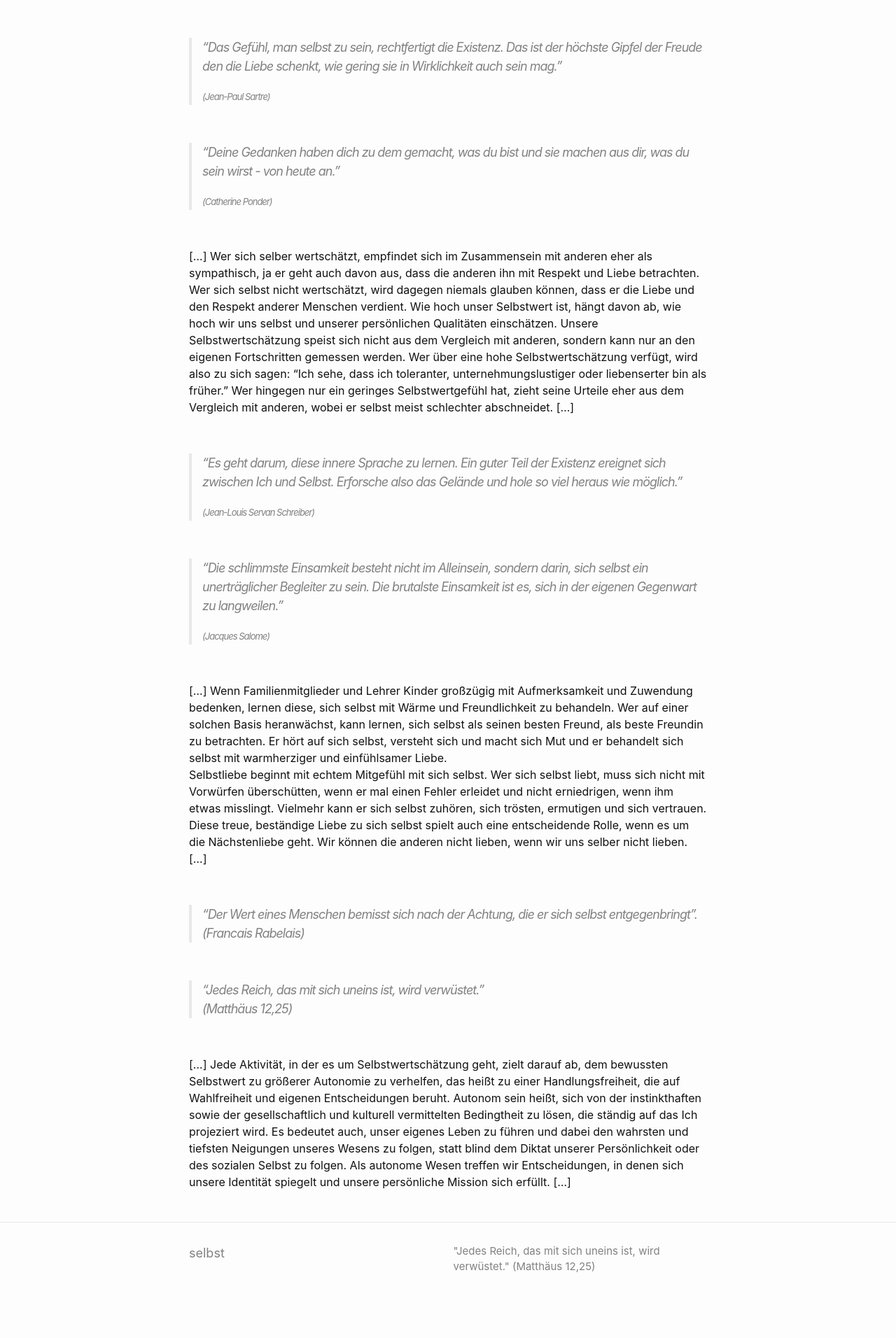
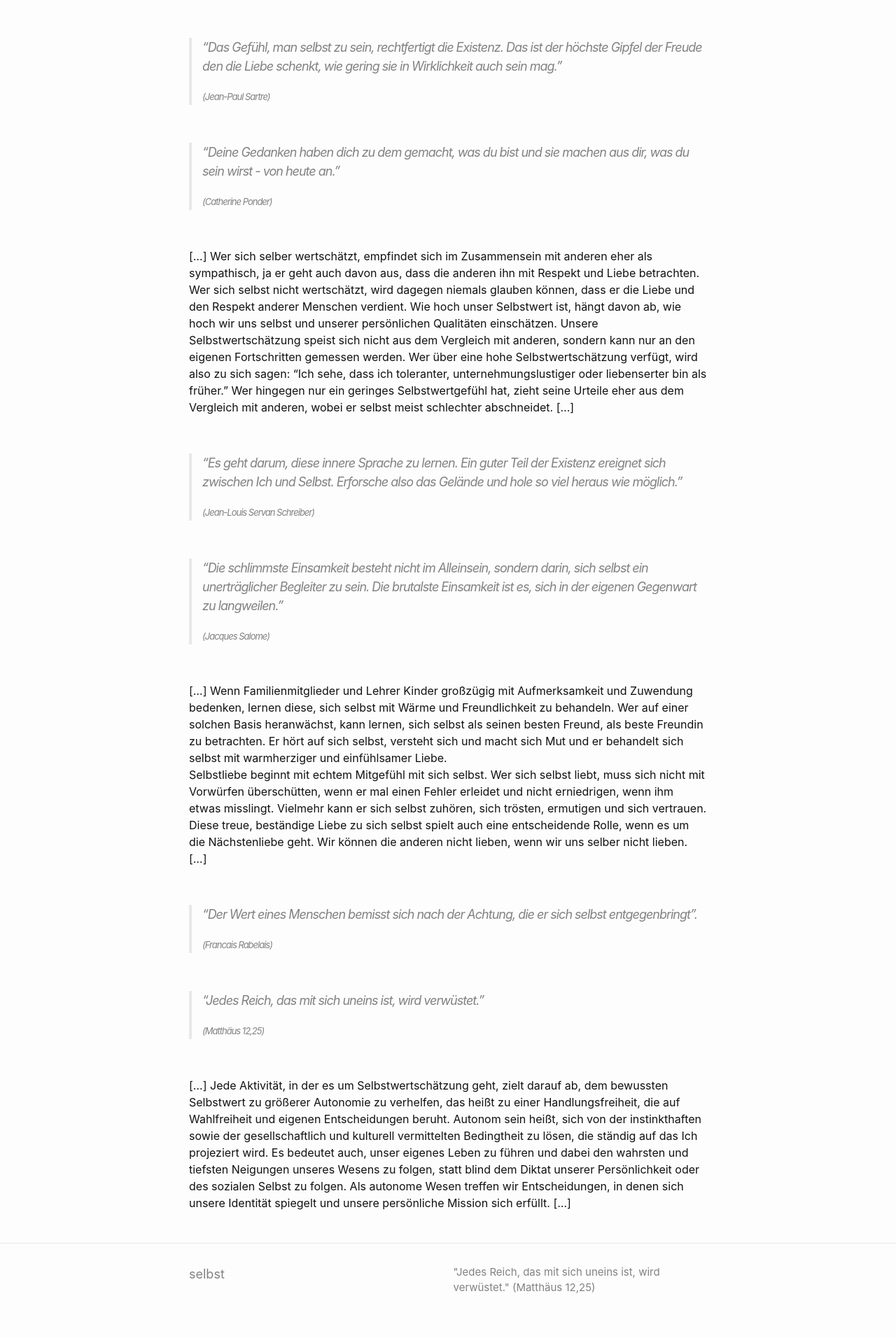
Before and after one commit to Hautaklyttn/-selbst-, a Jekyll site: the page built from docs/various.md, in a window 1280 px wide. Shown: the part 937-2849 px from the top of the page at 70% size. Built offline with Jekyll 4.4.1, drawn with Linux system fonts in a browser that asks for light colours; before the commit the page ends 2819 px from its top, so only the background shows below that.

Commit message:
Update various.md

```diff
--- a/docs/various.md
+++ b/docs/various.md
@@ -100,12 +100,12 @@ nicht lieben. [...]
 &nbsp;
 
 > "Der Wert eines Menschen bemisst sich nach der Achtung, die er sich selbst entgegenbringt".
-> (Francais Rabelais)
+> <font size="-1">(Francais Rabelais)</font>
 
 &nbsp;
 
 > "Jedes Reich, das mit sich uneins ist, wird verwüstet."
-> (Matthäus 12,25)
+> <font size="-1">(Matthäus 12,25)</font>
 
 &nbsp;
 
```
